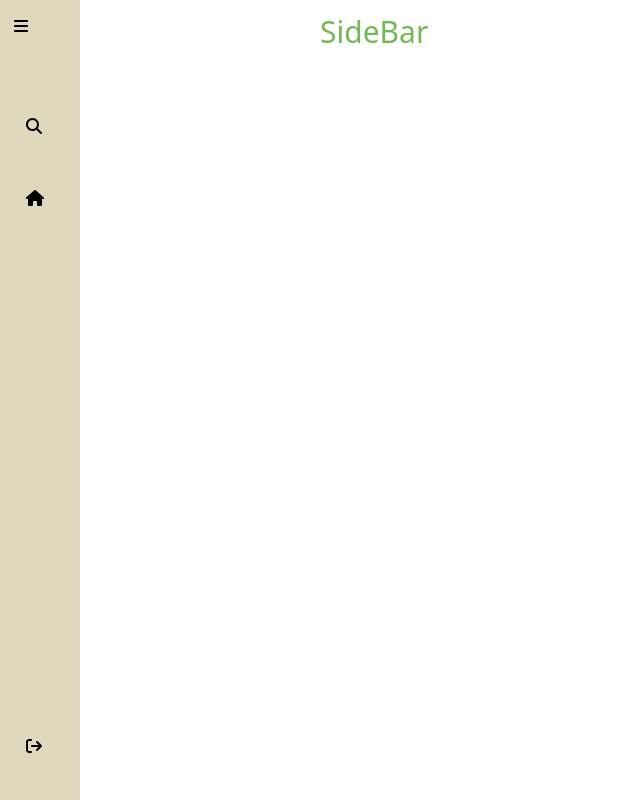
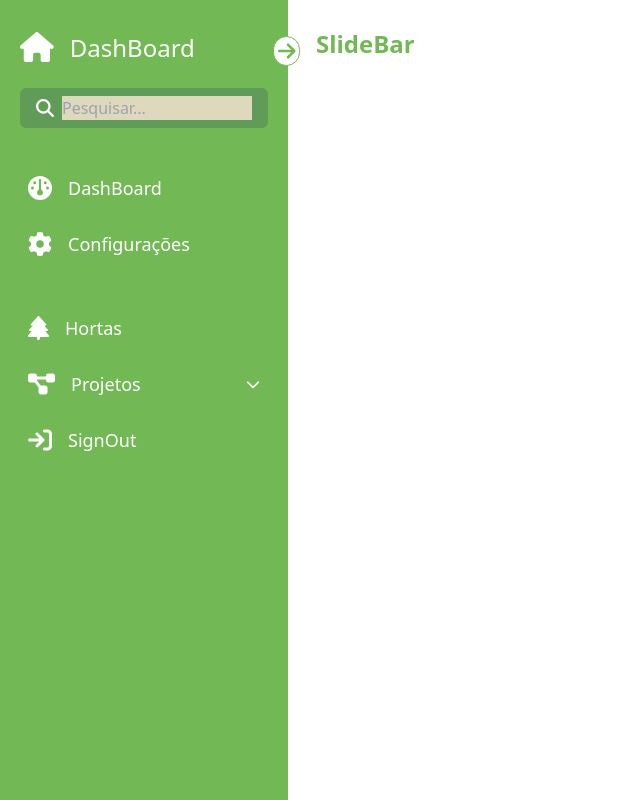
Before and after one commit to junior-slv/horta-solidaria, a Next.js app in the folder client/: page /Sidebar in a window 1280 px wide. Shown: the whole page, without its empty margins (0-640 px from the left). Built offline with nearby package versions, Linux system fonts and the light colour scheme.

Commit message:
SideBar - Adição de todas as funcionalidades front end - Design Quase finalizado

```diff
--- a/client/src/pages/Sidebar.tsx
+++ b/client/src/pages/Sidebar.tsx
@@ -1,101 +1,151 @@
+// Imports para o componente
 import { FontAwesomeIcon } from "@fortawesome/react-fontawesome"; //importação do componente
 import {
-  faArrowRightFromBracket,
+  faArrowRightToBracket,
   faHouse,
   faMagnifyingGlass,
   faBars,
+  faArrowRight,
+  faChevronDown,
+  faGauge,
+  faGear,
+  faTree,
+  faDiagramProject,
 } from "@fortawesome/free-solid-svg-icons"; // importação do icone individual
-import React, { useState } from 'react';
+import React, { useState } from "react";
 
+// componente SideBar
+const Sidebar = () => {
+  //varíavel para armazenar o estado atual da side bar
+  const [open, setOpen] = useState(true);
+  const [subMenuOpen, setSubMenuOpen] = useState(false);
 
+  // Objeto para armazenar itens do menu
+  const Menus = [
+    { title: "DashBoard", icon: <FontAwesomeIcon icon={faGauge} /> },
+    { title: "Configurações", icon: <FontAwesomeIcon icon={faGear} /> },
+    { title: "Hortas", icon: <FontAwesomeIcon icon={faTree} />, spacing: true },
+    {
+      title: "Projetos",
+      icon: <FontAwesomeIcon icon={faDiagramProject} />,
+      submenu: true,
+      subMenuItens: [{ title: "Projeto1" }, { title: "Projeto2" }],
+    },
+    {
+      title: "SignOut",
+      icon: <FontAwesomeIcon icon={faArrowRightToBracket} />,
+    },
+  ];
 
-const Sidebar = () => {
+  //Componente
+  return (
+    // Side Bar
+    <div className="flex">
+      <div
+        className={`${
+          open ? "w-72" : "w-20"
+        } bg-lightGreen h-screen p-5 pt-8 duration-300 relative`}
+      >
+        {/* Recolher icone */}
+        <FontAwesomeIcon
+          icon={faArrowRight}
+          className={`${
+            !open && "rotate-180"
+          } bg-white text-lightGreen text-xl rounded-full absolute -right-3 top-9 border border-lightGreen cursor-pointer p-1`}
+          onClick={() => setOpen(!open)}
+        />
+        {/* Links */}
+        {/* fist item */}
+        <div className="inline-flex">
+          <FontAwesomeIcon
+            icon={faHouse}
+            className={`${
+              open && "rotate-[360deg]"
+            } text-3xl rounded cursor-pointer block float-left mr-2 duration 500 text-white`}
+          />
+          <h1
+            className={`${
+              !open && "scale-0"
+            } text-white origin-left font-medium text-2xl duration-300 ml-2`}
+          >
+            DashBoard
+          </h1>
+        </div>
 
-  const [width, setWidth] = useState('w-20'); // Define a largura inicial como 64 (250px)
+        {/* Search Item */}
+        <div
+          className={`${
+            !open ? "px-2.5" : "px-4"
+          } py-2 my-5 flex items-center rounded-md bg-darkGreen`}
+        >
+          <FontAwesomeIcon
+            icon={faMagnifyingGlass}
+            className={`${
+              open && "mr-2"
+            } text-white text-lg block float-left cursor-pointer`}
+          />
+          <input
+            type={"search"}
+            placeholder="Pesquisar..."
+            className={`${
+              !open && "hidden"
+            } text-base bg-beige w-full text-lightGreen focus:outline-none border-none`}
+          />
+        </div>
+        {/* All itens */}
+        <ul className="pt-2">
+          {Menus.map((menu, index) => (
+            <>
+              <li
+                key={index}
+                // essa variavel menu spacing futuramente será utilizada para separar os menus
+                className={`${
+                  menu.spacing ? "mt-9" : "mt-2"
+                } text-white text-sm flex items-center gap-x-4 curson-pointer p-2 hover:bg-darkGreen rounded-md`}
+              >
+                <span className="text-2xl block float-left">
+                  {menu.icon ? menu.icon : <FontAwesomeIcon icon={faBars} />}
+                </span>
+                <span
+                  className={`${
+                    !open && "hidden"
+                  } text-lg font-medium flex-1 duration-200`}
+                >
+                  {menu.title}
+                </span>
+                {/* variável que será utilizada para subitens dentro do menu */}
+                <span>
+                  {menu.submenu && open && (
+                    <FontAwesomeIcon
+                      icon={faChevronDown}
+                      className={`${subMenuOpen && "rotate-180 duration-200"}`}
+                      onClick={() => setSubMenuOpen(!subMenuOpen)}
+                    />
+                  )}
+                </span>
+              </li>
 
-  const [isVisible, setIsVisible] = useState(false); // Define o estado inicial como visível
+              {/* SubMenus Show */}
+              {menu.submenu && subMenuOpen && open && (
+                <ul>
+                  {menu.subMenuItens.map((subMenuItem, index) => (
+                    <li
+                      key={index}
+                      className="text-white text-sm flex items-center gap-x-4 curson-pointer p-2 hover:bg-darkGreen rounded-md p-2 px-5 duration-300"
+                    >
+                      {subMenuItem.title}
+                    </li>
+                  ))}
+                </ul>
+              )}
+            </>
+          ))}
+        </ul>
+      </div>
 
-
-  const handleButtonClick = () => {
-    if (width === 'w-64') {
-      setWidth('w-20'); // Alterna para 64 (250px) se a largura for 20 (80px)
-      setIsVisible(false); // Define o estado como invisível quando o botão é clicado
-    } else {
-      setWidth('w-64'); // Alterna para 20 (80px) se a largura for diferente de 20 (80px)
-      setIsVisible(true); // Define o estado como invisível quando o botão é clicado
-    }
-  };
-
-
-  return (
-    <div className="body h-screen w-screen bg-white">
-      <nav className={`fixed h-full top-0 left-0 ${width} px-3.5 py-3.5 z-50 bg-beige duration-300 block`}>
-      <FontAwesomeIcon icon={faBars} onClick={handleButtonClick}/>
-              {/* header section */}
-        <header className="relative">
-          <div className="image-text flex items-center justify-center text-white">
-            <div className="text flex flex-col text-lightGreen text-base font-medium whitespace-nowrap opacity-100">
-              {isVisible && (
-              <span className="text-3xl font-semibold">Dashboard</span>
-              )}
-            </div>
-          </div>
-        </header>
-        {/* body navbar section */}
-        <div className="menuBar h-full pb-14 flex flex-col justify-between">
-          {/* content navBar section */}
-          <div className="menu mt-10">
-            <li className="rounded-md bg-primary-color-light cursor-pointer transition duration-500 ease-in-out h-16 list-none flex items-center mt-4 p-0">
-                  <span className="flex mx-3 p-0">
-                    <FontAwesomeIcon icon={faMagnifyingGlass} />
-                  </span>
-                  {isVisible && (
-                  <input className="h-full w-full outline-none border-none bg-primary-color-light text-text-color rounded-md text-base font-medium transition duration-500 ease-in-out p-0" type="text" placeholder="Search" />
-                  )}
-                  </li>
-            {/* navlinks */}
-            <ul className="navlinks block list-disc my-4 mx-0">
-              <li className="navLink h-12 list-none flex items-center mt-2">
-                <a href="#" className="list-none h-full bg-transparent flex items-center w-full transition duration-300 ease-in-out">
-                  <span className="flex mx-3">
-                    <FontAwesomeIcon icon={faHouse} />
-                  </span>
-                  {isVisible && (
-                  <span className="text-base font-medium whitespace-nowrap opacity-100">
-                    DashBoard
-                  </span>
-                  )}
-                </a>
-              </li>
-            </ul>
-          </div>
-          {/* bottom navbar section */}
-          <div className="bottomNavBar flex">
-            <li className="h-50 list-none flex items-center mt-10">
-              <a
-                href="#"
-                className="list-none h-full bg-transparent flex items-center w-full rounded-md no-underline transition duration-300"
-              >
-                <span className="flex mx-3">
-                  <FontAwesomeIcon icon={faArrowRightFromBracket} />
-                </span>
-                {isVisible && (
-                <span className="text-base font-medium whitespace-nowrap opacity-100">
-                  LogOut
-                </span>
-                )}
-              </a>
-            </li>
-          </div>
-        </div>
-      </nav>
-      {/* Sessão para conteúdo da página */}
-      <div>
-        <section className="home absolute h-screen	top-0 left-64 ">
-          <div className="text-3xl font-medium text-lightGreen px-16 py-3.5 duration-300">
-            SideBar
-          </div>
-        </section>
+      {/* // Page Content */}
+      <div className="p-7">
+        <h1 className="text-2xl font-semibold text-lightGreen">SlideBar</h1>
       </div>
     </div>
   );
--- a/client/tailwind.config.js
+++ b/client/tailwind.config.js
@@ -21,6 +21,8 @@ module.exports = {
       'beige': '#DED8BC',
       'darkGreen': '#609B57',
       'lightGreen': '#72B854',
+      'lightGreenOpacity': '72b854cc',
+      'transparent': '0',
     },
     fontFamily: {
       'poppins': ['poppins'],
```
